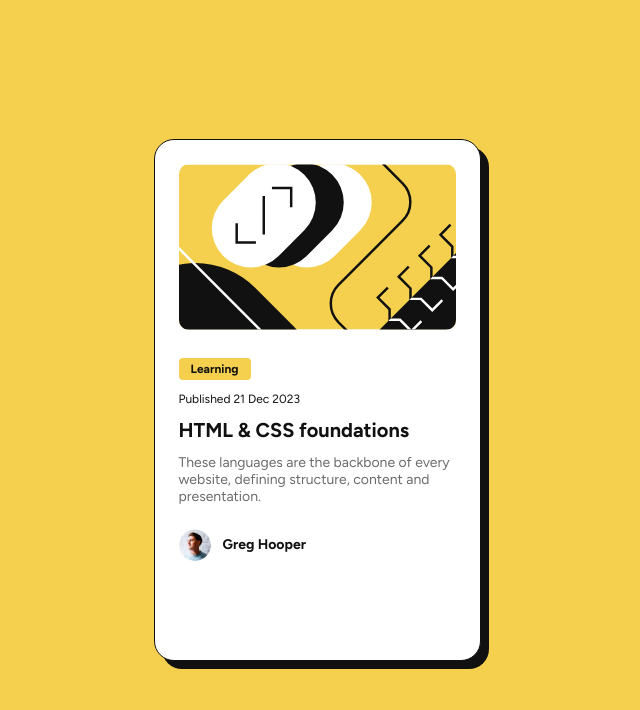
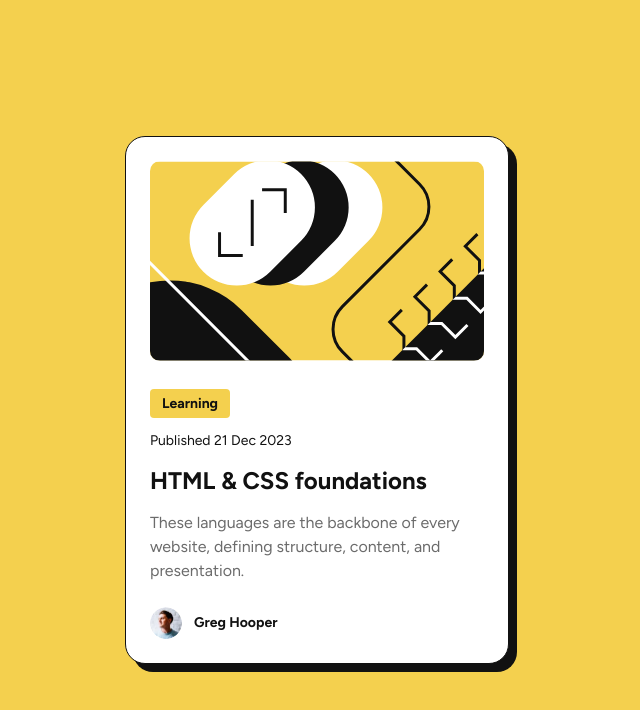
Before and after one commit to oduntane/blog-preview-card, a website built with Vite: page index.html in a window 1280 px wide. Shown: the whole page, without its empty margins (323-963 px from the left). Built offline with nearby package versions, Linux system fonts and the light colour scheme.

Commit message:
Fix styling

```diff
--- a/index.html
+++ b/index.html
@@ -22,7 +22,9 @@
         <p>Published 21 Dec 2023</p>
         <p><a href="#">HTML & CSS foundations</a></p>
         <p>
-          These languages are the backbone of every website, defining structure, content and presentation.
+          These languages are the backbone of every
+          website, defining structure, content, and
+          presentation.
         </p>
       </div>
       <div class="card-footer">
--- a/style.css
+++ b/style.css
@@ -31,7 +31,13 @@
     margin-inline: auto;
     background-color: var(--white);
     flex: 0 0 ;
-    min-height: 522px;
+    min-width: 327px;
+}
+
+@media (min-width: 376px) {
+    .card {
+        min-width: 384px;
+    }
 }
 
 .card-image > img {
@@ -48,8 +54,10 @@
 }
 
 .card-body > :first-child {
-    font-size: 12px;
+    font-size: 14px;
     font-weight: bold;
+    line-height: 150%;
+    letter-spacing: 0;
     padding: 4px 12px;
     background-color: var(--yellow);
     border-radius: 4px;
@@ -57,13 +65,17 @@
 }
 
 .card-body > :nth-child(2) {
-    font-size: 12px;
+    font-size: 14px;
+    line-height: 150%;
+    letter-spacing: 0px;
     color: var(--gray-950);
 }
 
 .card-body > :nth-child(3) {
-    font-size: 20px;
+    font-size: 24px;
     font-weight: bold;
+    line-height: 150%;
+    letter-spacing: 0px;
     color: var(--gray-950);
 }
 
@@ -79,7 +91,9 @@
 
 
 .card-body > :last-child {
-    font-size: 14px;
+    font-size: 16px;
+    line-height: 150%;
+    letter-spacing: 0px;
     color: var(--gray-500);
 }
 
@@ -99,4 +113,6 @@
     color: var(--gray-950);
     font-size: 14px;
     font-weight: bold;
+    line-height: 150%;
+    letter-spacing: 0px;
 }
```
